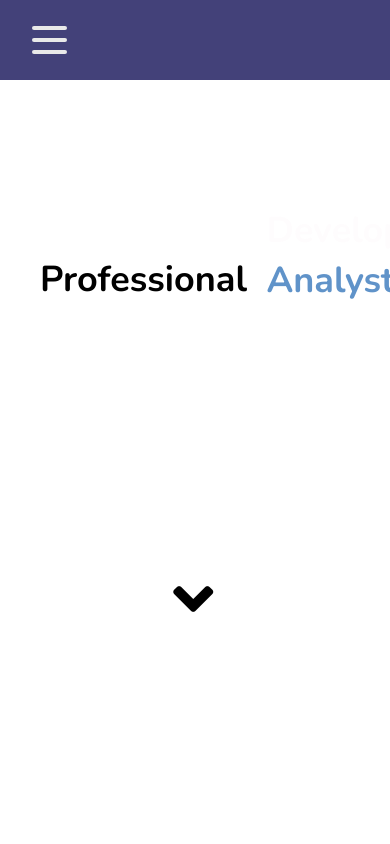
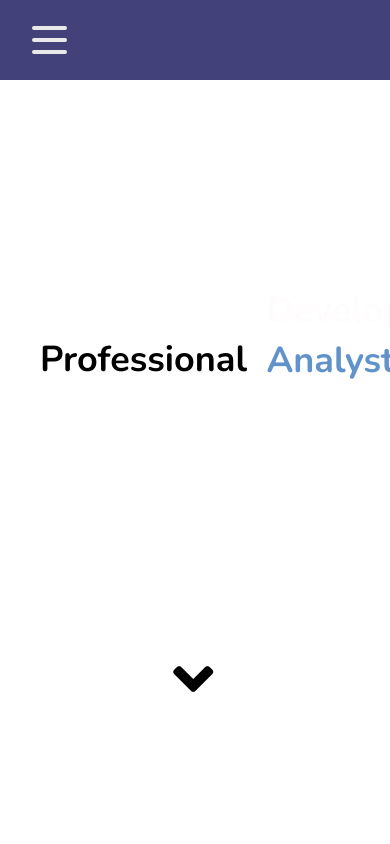
Before and after one commit to chris-av/portfolio-react, a Next.js app: page / in a window 390 px wide. Shown: the top 844 px of the page. Built offline with nearby package versions, Linux system fonts and the light colour scheme.

Commit message:
use wrapper instead

```diff
--- /dev/null
+++ b/app/NavbarWrapper.tsx
@@ -0,0 +1,13 @@
+"use client";
+import Navigation from "@/components/Navigation";
+import NavigationMobile from "@/components/NavigationMobile";
+import NavbarProvider from '@/state/navbar';
+
+export default function NavbarWrapper() {
+  return (
+    <NavbarProvider>
+      <NavigationMobile/>
+      <Navigation />
+    </NavbarProvider>
+  )
+}
--- a/app/layout.tsx
+++ b/app/layout.tsx
@@ -2,7 +2,7 @@ import { ReactNode } from 'react';
 import '@/styles/globals.css';
 import { Nunito } from 'next/font/google';
 import NavBar from '@/components/Navigation';
-// import MobileNavBar from '@/components/NavigationMobile';
+import NavbarWrapper from './NavbarWrapper';
 import Footer from '@/components/Footer';
 
 
@@ -25,8 +25,10 @@ export default function RootLayout({
   return (
     <html lang="en">
       <body className={noto.className}>
-        <NavBar />
-        {children}
+        <NavbarWrapper />
+        <div className="pt-[80px] lg:pt-0">
+          {children}
+        </div>
         <Footer />
       </body>
     </html>
```
